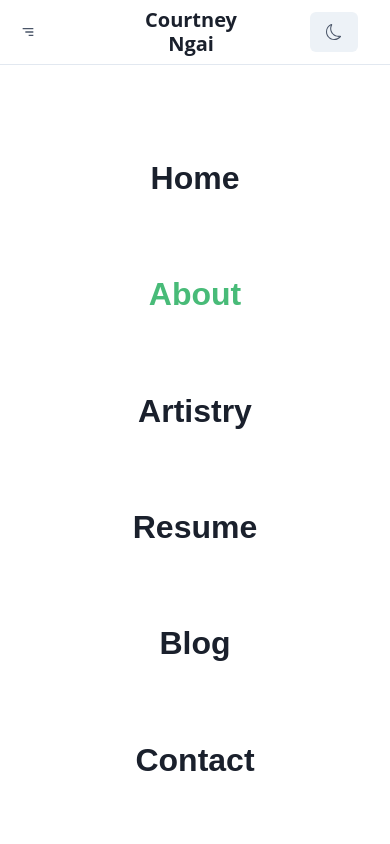
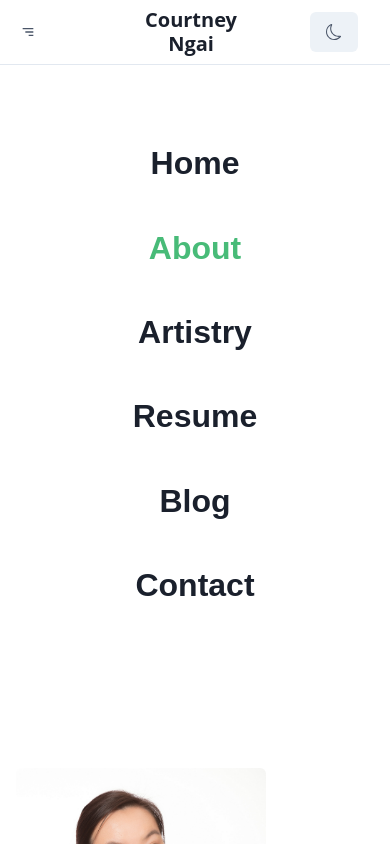
Before and after one commit to ninjaNgai/portfolio-blog-ts, a Next.js app: page /about in a window 390 px wide. Both pictures are taken after a click on the button 28 px from the left and 32 px from the top of the page. Shown: the top 844 px of the page. Built offline with nearby package versions, Linux system fonts and the light colour scheme.

Commit message:
Minor change to mobile nav UX

```diff
--- a/components/blogs/index.tsx
+++ b/components/blogs/index.tsx
@@ -12,7 +12,7 @@ const Blog: FC<Posts> = (props): JSX.Element => {
 
   return (
     <>
-      <Box height="90vh" id="profile">
+      <Box minHeight={'90vh'} id="profile">
         <Navbar />
         <Container maxWidth={'4xl'} marginTop="1rem">
           <Heading>Latest Posts</Heading>
--- a/components/navbar/index.tsx
+++ b/components/navbar/index.tsx
@@ -48,14 +48,14 @@ const Navbar = () => {
     if (isMobile) {
       return (
         <Box
-          height="100vh"
+          height="70vh"
+          m="2rem"
           display="flex"
           flexDirection="column"
           justifyContent="center"
           alignItems="center">
           {menus.map((menu, index) => (
             <Box
-              m="1rem"
               height="10vh"
               key={index}
               fontWeight="bold"
```
